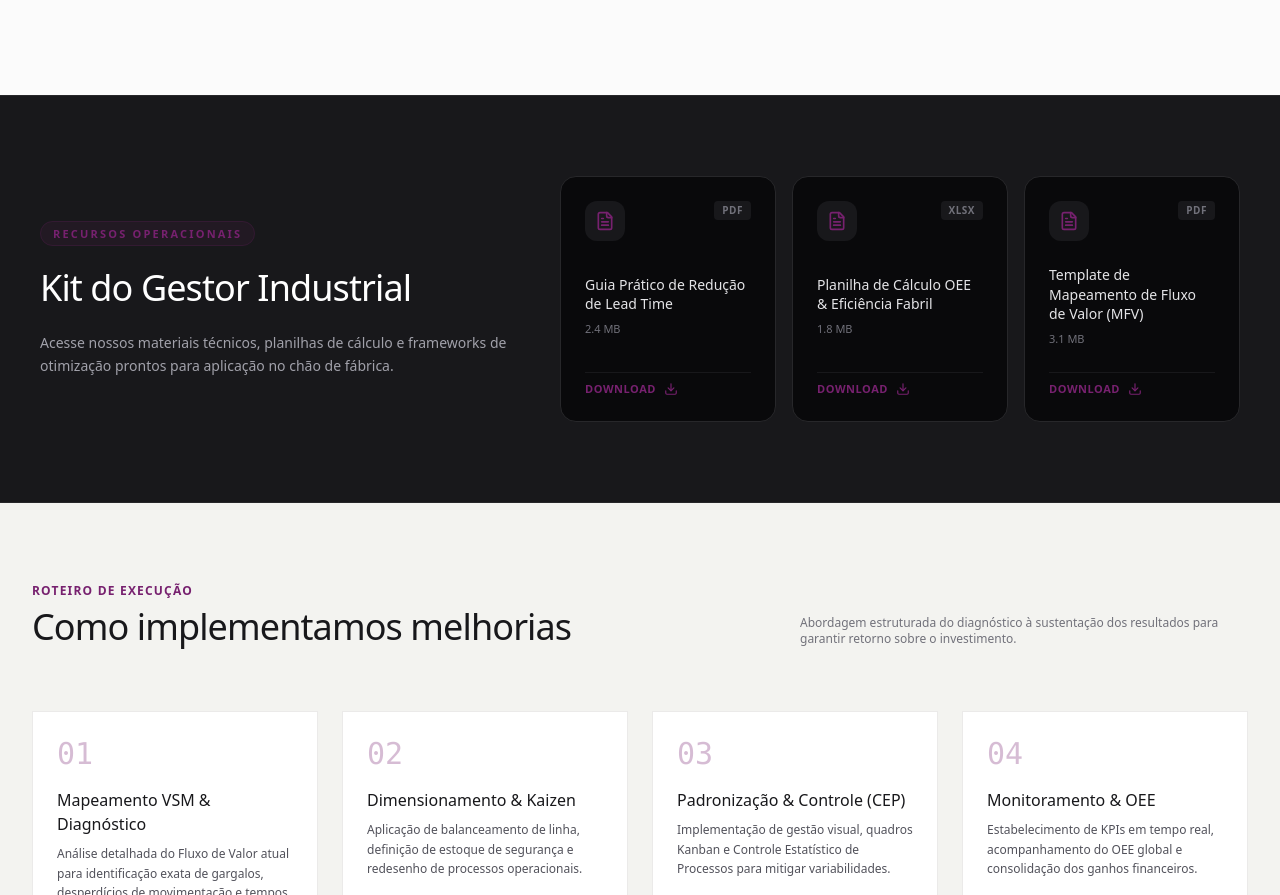
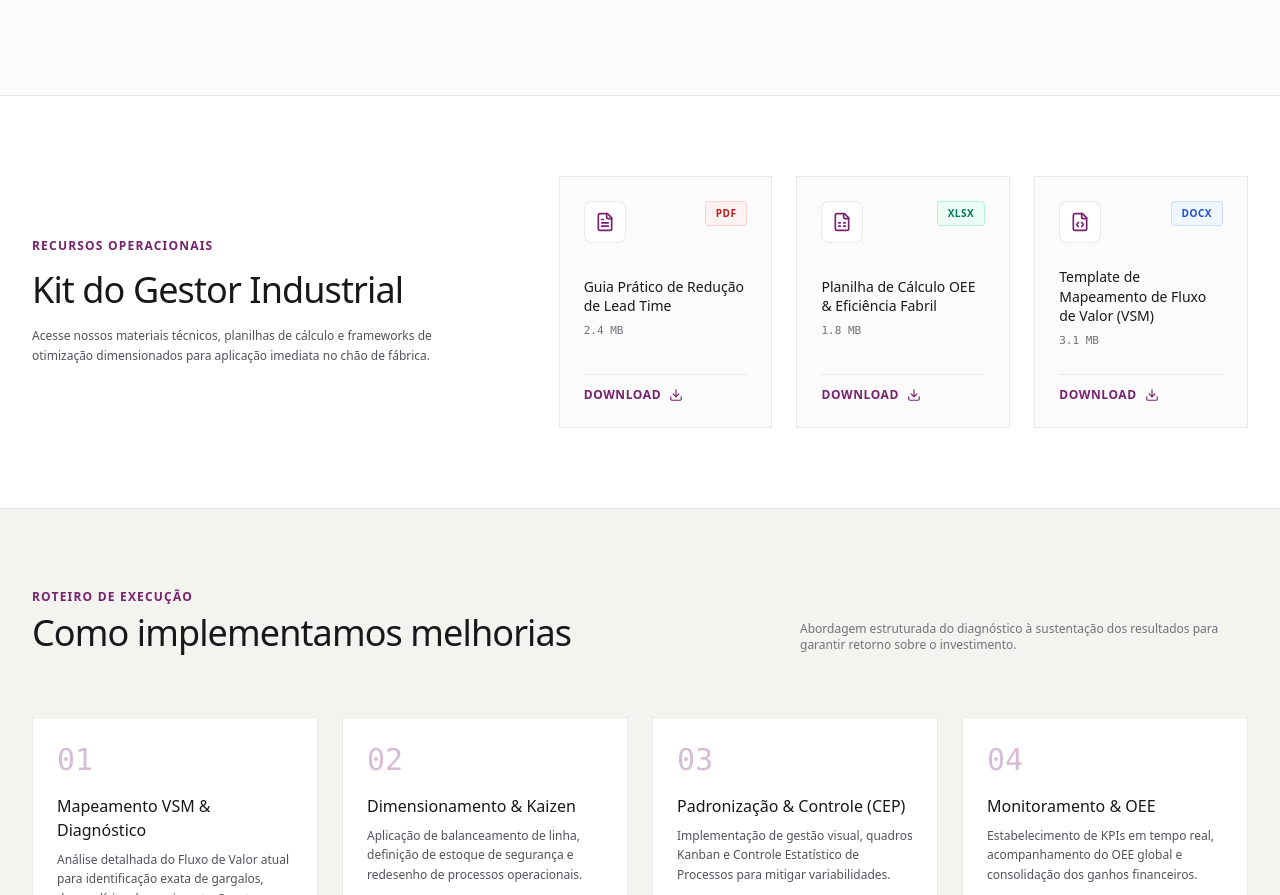
Before and after one commit to EduardoJSM/branvel-engenharia, a Next.js app: page / in a window 1280 px wide. Shown: the part 2096-2991 px from the top of the page. Built offline with nearby package versions, Linux system fonts and the light colour scheme.

Commit message:
fix: adicionar dependencias do vercel analytics e speed insights

```diff
--- a/src/components/barra.tsx
+++ b/src/components/barra.tsx
@@ -1,58 +1,138 @@
 'use client';
 
 import React from 'react';
-import { FileText, Download } from 'lucide-react';
+import { FileText, FileSpreadsheet, FileCode, Download, FileCheck } from 'lucide-react';
 
-export default function KitDoGestor() {
-  const materiais = [
-    { titulo: 'Guia Prático de Redução de Lead Time', tipo: 'PDF', tamanho: '2.4 MB' },
-    { titulo: 'Planilha de Cálculo OEE & Eficiência Fabril', tipo: 'XLSX', tamanho: '1.8 MB' },
-    { titulo: 'Template de Mapeamento de Fluxo de Valor (MFV)', tipo: 'PDF', tamanho: '3.1 MB' },
+export interface MaterialItem {
+  id: string;
+  title: string;
+  filename: string;
+  sizeInBytes: number;
+  url?: string;
+}
+
+interface KitDoGestorProps {
+  materiais?: MaterialItem[];
+}
+
+const defaultMateriais: MaterialItem[] = [
+  {
+    id: '1',
+    title: 'Guia Prático de Redução de Lead Time',
+    filename: 'guia_reducao_lead_time_v2.pdf',
+    sizeInBytes: 2516582,
+  },
+  {
+    id: '2',
+    title: 'Planilha de Cálculo OEE & Eficiência Fabril',
+    filename: 'calculadora_oee_matriz.xlsx',
+    sizeInBytes: 1887436,
+  },
+  {
+    id: '3',
+    title: 'Template de Mapeamento de Fluxo de Valor (VSM)',
+    filename: 'vsm_template_operacional.docx',
+    sizeInBytes: 3250585,
+  },
 ];
 
+function formatBytes(bytes: number): string {
+  if (!bytes || bytes === 0) return '0 Bytes';
+  const k = 1024;
+  const sizes = ['Bytes', 'KB', 'MB', 'GB'];
+  const i = Math.floor(Math.log(bytes) / Math.log(k));
+  return `${parseFloat((bytes / Math.pow(k, i)).toFixed(1))} ${sizes[i]}`;
+}
+
+function getFileMetadata(filename: string) {
+  const ext = filename.split('.').pop()?.toLowerCase() || '';
+  switch (ext) {
+    case 'pdf':
+      return {
+        ext: 'PDF',
+        badgeClass: 'bg-red-50 text-red-700 border-red-200/80',
+        icon: FileText,
+      };
+    case 'xlsx':
+    case 'xls':
+    case 'csv':
+      return {
+        ext: ext.toUpperCase(),
+        badgeClass: 'bg-emerald-50 text-emerald-700 border-emerald-200/80',
+        icon: FileSpreadsheet,
+      };
+    case 'doc':
+    case 'docx':
+      return {
+        ext: ext.toUpperCase(),
+        badgeClass: 'bg-blue-50 text-blue-700 border-blue-200/80',
+        icon: FileCode,
+      };
+    default:
+      return {
+        ext: ext.toUpperCase() || 'DOC',
+        badgeClass: 'bg-[#77216F]/10 text-[#77216F] border-[#77216F]/20',
+        icon: FileCheck,
+      };
+  }
+}
+
+export default function KitDoGestor({ materiais = defaultMateriais }: KitDoGestorProps) {
   return (
-    <section className="py-20 px-6 sm:px-10 bg-zinc-900 text-white border-y border-zinc-800">
-      <div className="max-w-[1400px] mx-auto grid grid-cols-1 lg:grid-cols-12 gap-12 items-center">
-        <div className="lg:col-span-5 space-y-6">
-          <span className="text-[11px] font-semibold tracking-[0.2em] uppercase text-[#77216F] bg-[#77216F]/10 px-3 py-1 rounded-full border border-[#77216F]/20">
+    <section className="py-20 px-4 sm:px-6 lg:px-8 bg-white border-y border-stone-200">
+      <div className="max-w-7xl mx-auto grid grid-cols-1 lg:grid-cols-12 gap-12 items-center">
+        <div className="lg:col-span-5 space-y-4">
+          <span className="text-xs font-semibold text-[#77216F] uppercase tracking-widest block">
             Recursos Operacionais
           </span>
-          <h2 className="text-3xl sm:text-4xl font-light tracking-tight">
+          <h2 className="text-3xl sm:text-4xl font-light text-zinc-900 tracking-tight">
             Kit do Gestor Industrial
           </h2>
-          <p className="text-sm text-zinc-400 font-normal leading-relaxed">
-            Acesse nossos materiais técnicos, planilhas de cálculo e frameworks de otimização prontos para aplicação no chão de fábrica.
+          <p className="text-xs text-zinc-600 font-light leading-relaxed max-w-md">
+            Acesse nossos materiais técnicos, planilhas de cálculo e frameworks de otimização dimensionados para aplicação imediata no chão de fábrica.
           </p>
         </div>
 
-        <div className="lg:col-span-7 grid grid-cols-1 sm:grid-cols-3 gap-4">
-          {materiais.map((item, index) => (
+        <div className="lg:col-span-7 grid grid-cols-1 sm:grid-cols-3 gap-6">
+          {materiais.map((item) => {
+            const meta = getFileMetadata(item.filename);
+            const IconComponent = meta.icon;
+            const formattedSize = formatBytes(item.sizeInBytes);
+
+            return (
               <div
-              key={index}
-              className="bg-zinc-950 p-6 rounded-2xl border border-zinc-800 flex flex-col justify-between space-y-6 hover:border-[#77216F]/50 transition-all duration-300 group"
+                key={item.id}
+                className="bg-[#FBFBFB] p-6 border border-stone-200/80 hover:border-[#77216F]/40 transition-all duration-300 hover:shadow-md flex flex-col justify-between space-y-6 group"
               >
                 <div className="flex justify-between items-start">
-                <div className="w-10 h-10 rounded-xl bg-zinc-900 flex items-center justify-center text-[#77216F]">
-                  <FileText className="w-5 h-5" />
+                  <div className="p-2.5 bg-white border border-stone-200/80 text-[#77216F] rounded-lg">
+                    <IconComponent className="w-5 h-5" />
                   </div>
-                <span className="text-[10px] font-semibold uppercase tracking-wider text-zinc-500 bg-zinc-900 px-2 py-0.5 rounded">
-                  {item.tipo}
+                  <span className={`text-[10px] font-semibold tracking-wider uppercase px-2.5 py-1 rounded border ${meta.badgeClass}`}>
+                    {meta.ext}
                   </span>
                 </div>
 
                 <div>
-                <h3 className="text-sm font-medium text-zinc-200 group-hover:text-white transition-colors leading-snug">
-                  {item.titulo}
+                  <h3 className="text-sm font-medium text-zinc-900 group-hover:text-[#77216F] transition-colors leading-snug">
+                    {item.title}
                   </h3>
-                <p className="text-[11px] text-zinc-500 mt-2">{item.tamanho}</p>
+                  <p className="text-[11px] text-zinc-500 font-mono mt-2">
+                    {formattedSize}
+                  </p>
                 </div>
 
-              <button className="inline-flex items-center space-x-2 text-[11px] font-semibold uppercase tracking-wider text-[#77216F] group-hover:text-white transition-colors pt-2 border-t border-zinc-900">
+                <a
+                  href={item.url || '#'}
+                  download={item.filename}
+                  className="inline-flex items-center space-x-2 text-xs font-semibold uppercase tracking-wider text-[#77216F] hover:text-[#5E2750] transition-colors pt-3 border-t border-stone-200/80"
+                >
                   <span>Download</span>
                   <Download className="w-3.5 h-3.5" />
-              </button>
+                </a>
               </div>
-          ))}
+            );
+          })}
         </div>
       </div>
     </section>
```
Lines whose indentation alone changed are shown as unchanged.
